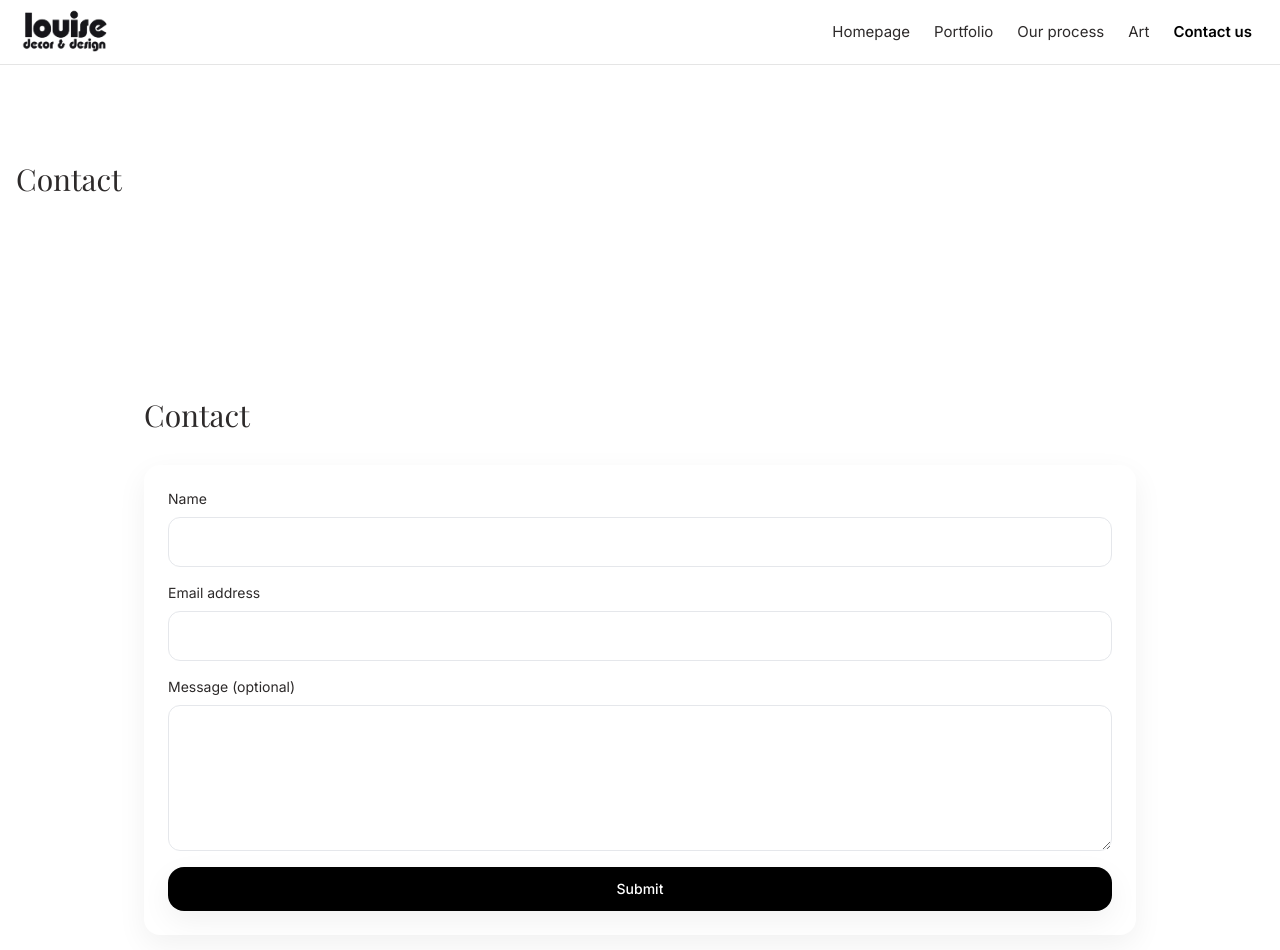
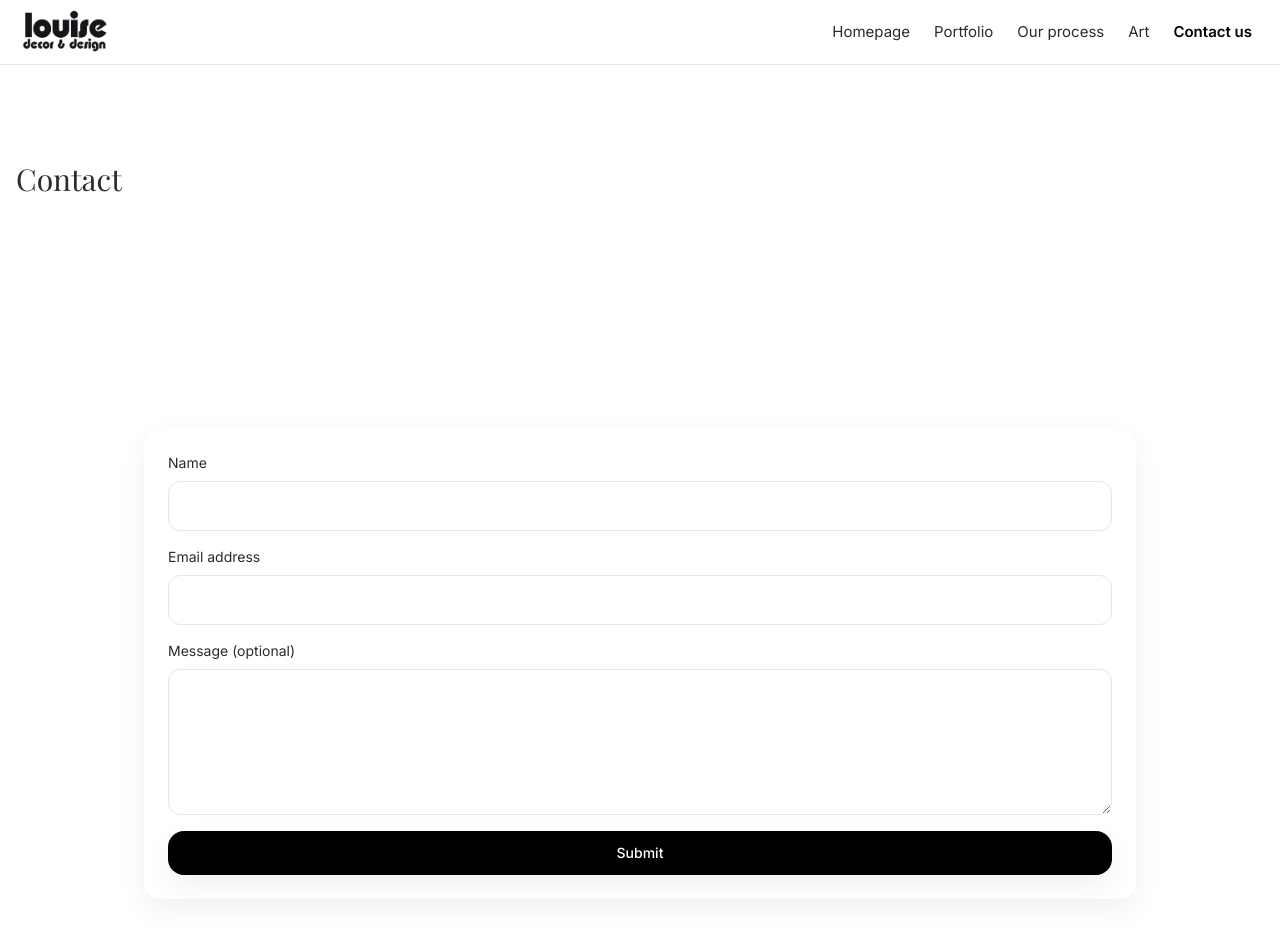
Before and after one commit to eliegamala/Louise-Decor-Design-1, a Next.js app: page /contact in a window 1280 px wide. Shown: the top 950 px of the page. Built offline with nearby package versions, Linux system fonts and the light colour scheme; a web font is replaced by a local one.

Commit message:
Update contact.tsx

```diff
--- a/pages/contact.tsx
+++ b/pages/contact.tsx
@@ -14,9 +14,6 @@ export default function ContactPage({ page }: any) {
       <CMSHeader data={page} />
       <section className="section">
         <div className="container-narrow">
-          <h1 className="font-display text-3xl mb-6">
-            {page?.heading ?? 'Contact our team'}
-          </h1>
           <p className="text-neutral-600 mb-8">{page?.intro ?? ' '}</p>
           <form
             className="card p-6 grid gap-4"
```
